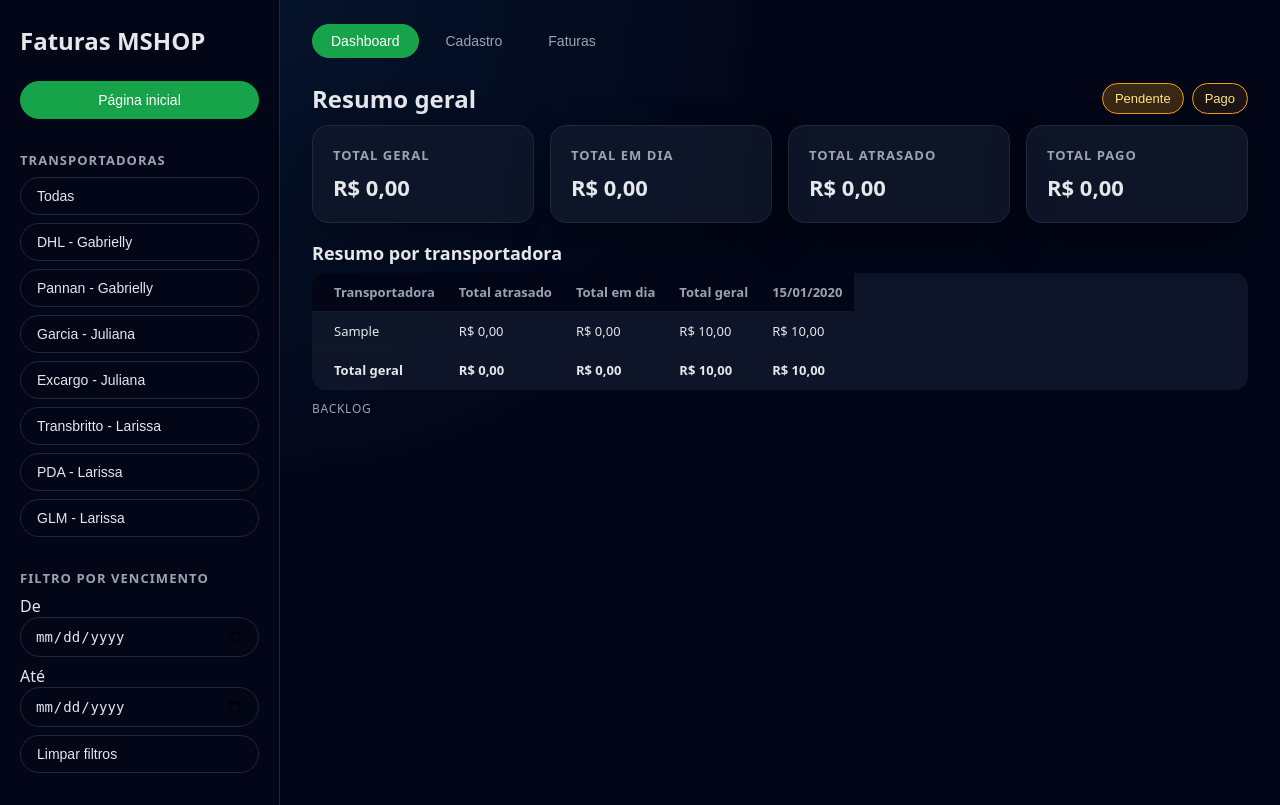
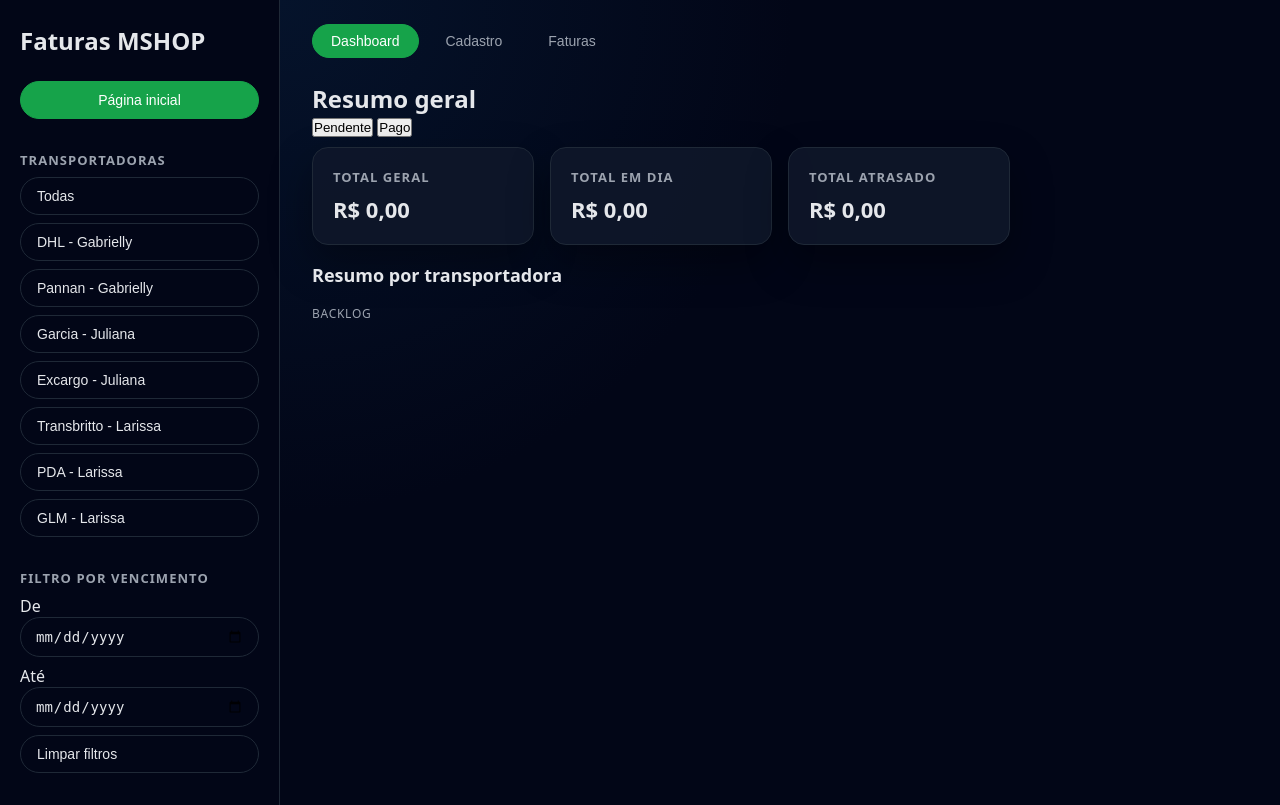
Before and after one commit to abnermayconoli-max/Faturas-MSHOP-, a FastAPI app: page / in a window 1280 px wide. Run offline with FastAPI, Linux system fonts and the light colour scheme; tables that the repository leaves empty hold one stand-in row (values such as "Sample post"); parts of the project's set-up code (start-up, migrations or seed data) failed here and were passed over.

Commit message:
Update index.html

```diff
--- a/templates/index.html
+++ b/templates/index.html
@@ -46,7 +46,6 @@
     <div class="sidebar-section">
       <h2>Filtro por vencimento</h2>
 
-            <!-- DE / ATÉ (Dashboard) -->
       <div class="date-range-sidebar">
         <div class="date-field">
           <label for="filtroVencimentoDe">De</label>
@@ -75,39 +74,40 @@
 
     <!-- DASHBOARD -->
     <section id="dashboardSection" class="section visible">
-
-            <!-- ✅ header com botões Pendente/Pago -->
-            <div class="dashboard-header">
+      <div class="dash-header">
         <h2>Resumo geral</h2>
 
-                <div class="dash-toggle">
-                    <button id="btnDashPendente" type="button" class="dash-pill active">Pendente</button>
-                    <button id="btnDashPago" type="button" class="dash-pill">Pago</button>
+        <!-- ✅ NOVO: botões Pendente / Pago -->
+        <div class="dashboard-modo">
+          <button id="btnDashboardPendente" type="button" class="chip active">Pendente</button>
+          <button id="btnDashboardPago" type="button" class="chip">Pago</button>
         </div>
       </div>
 
       <div class="cards">
         <div class="card">
           <h3>Total Geral</h3>
-                    <p id="cardTotal">R$ 0,00</p>
+          <p id="cardTotalGeral">R$ 0,00</p>
         </div>
         <div class="card">
           <h3>Total em Dia</h3>
-                    <p id="cardPendentes">R$ 0,00</p>
+          <p id="cardEmDia">R$ 0,00</p>
         </div>
         <div class="card">
           <h3>Total Atrasado</h3>
-                    <p id="cardAtrasadas">R$ 0,00</p>
+          <p id="cardAtrasado">R$ 0,00</p>
         </div>
-                <div class="card">
+
+        <!-- ✅ NOVO: só aparece no modo PAGO -->
+        <div class="card" id="cardPagoBox" style="display:none;">
           <h3>Total Pago</h3>
-                    <p id="cardEmDia">R$ 0,00</p>
+          <p id="cardPago">R$ 0,00</p>
         </div>
       </div>
 
       <!-- RESUMO POR TRANSPORTADORA / BACKLOG -->
       <section class="table-section dashboard-table">
-                <h2 id="tituloTabelaDashboard">Resumo por transportadora</h2>
+        <h2>Resumo por transportadora</h2>
         <table class="tabela">
           <thead id="theadResumoDashboard"></thead>
           <tbody id="tbodyResumoDashboard"></tbody>
@@ -246,6 +246,7 @@
   </main>
 </div>
 
+<!-- MODAL ANEXOS -->
 <div id="modalAnexos" class="modal">
   <div class="modal-content">
     <button id="modalFechar" class="modal-close">&times;</button>
```
Lines whose indentation alone changed are shown as unchanged.
